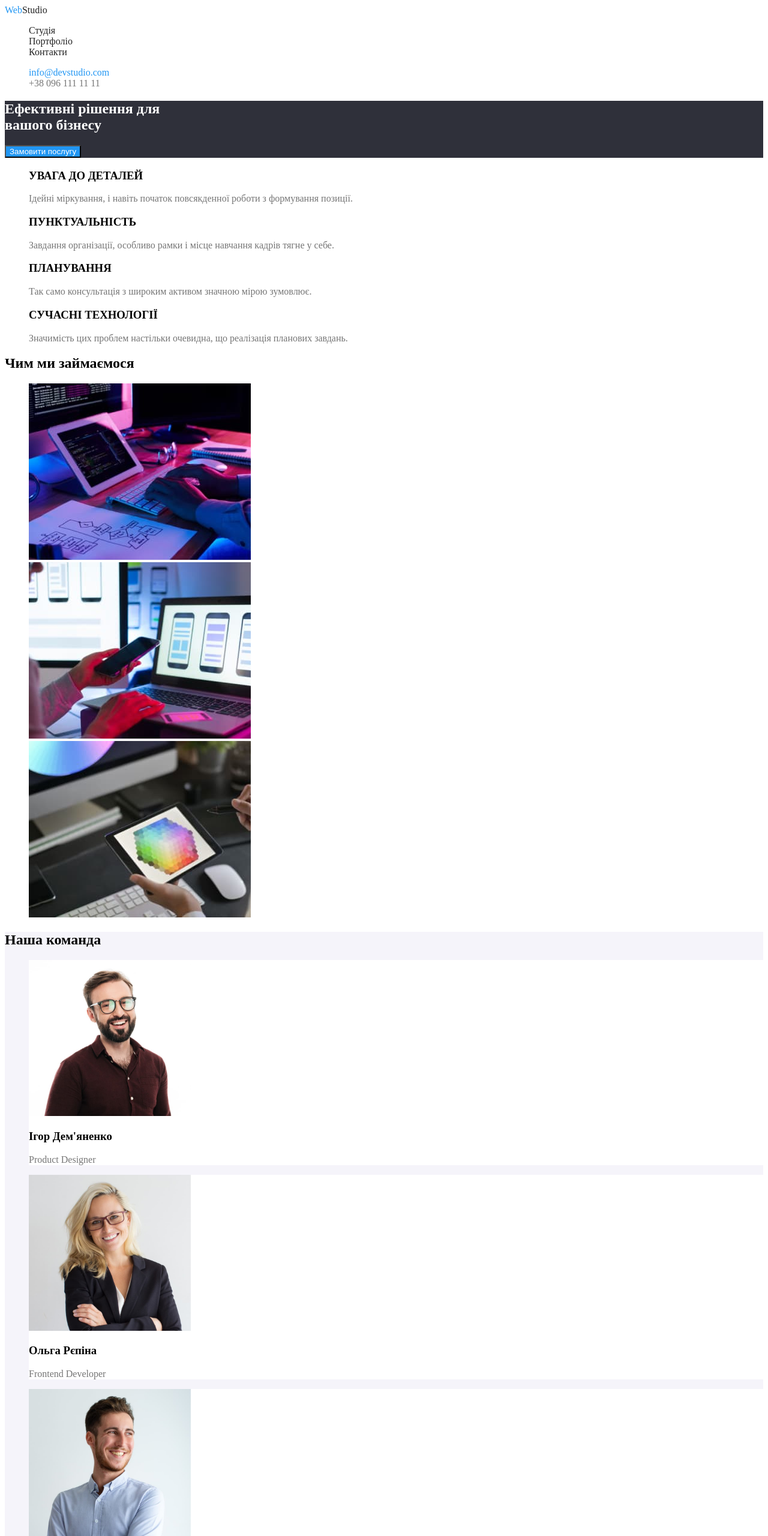
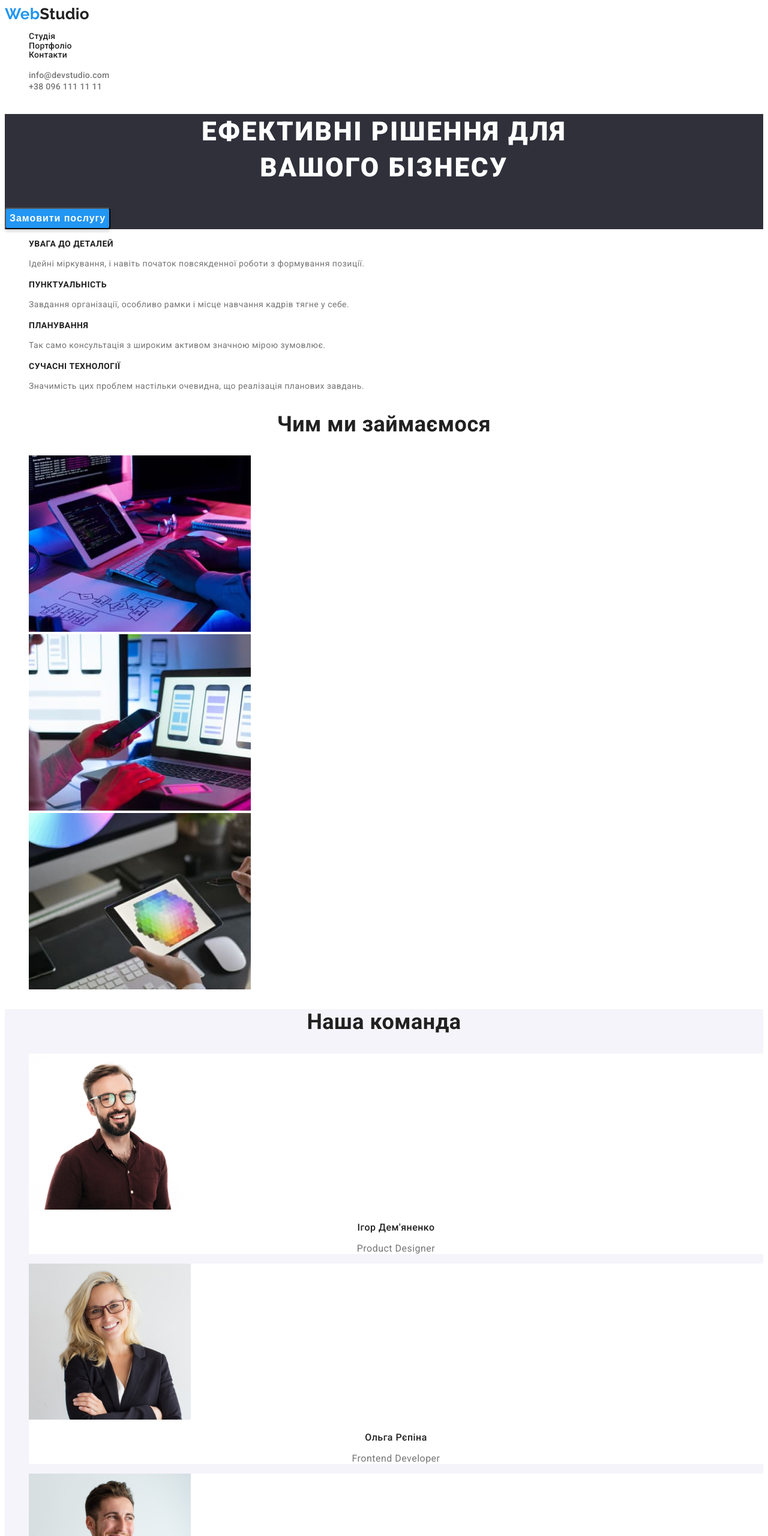
Before and after one commit to Kap-Kate/goit-markup-hw-02, a plain HTML site: page index.html in a window 1280 px wide. Shown: the top 2560 px of the page at 60% size. Drawn offline with Linux system fonts and the light colour scheme.

Commit message:
added fonts

```diff
--- a/css/styles.css
+++ b/css/styles.css
@@ -1,16 +1,16 @@
-/* головний колір шрифта #212121 */
-/* другорядний колір шрифта #757575 */
-/* акцент шрифт #2196F3  */
-/* background-color 1: #2F303A  */
-/* background-color 2 #F5F5F5*/
-/* background-color team 3 #F5F4FA; */
-/*  */
 :root {
-    --color-text-primery: #212121;
+    --color-text-primary: #212121;
     --color-text-secondary: #757575;
+    --color-akcent: #2196F3;
+    --background-color-primary: #FFFFFF;
+    --background-color-secondary: #F5F4FA;
+    --background-color-akcent: #2F303A;
 }
 body {
-    background-color: #FFFFFF;
+    color: var(--color-text-primary);
+    background-color: var(--background-color-primary);
+    font-family: Roboto, sans-serif;
+    letter-spacing: 0.03em;
 }
 a {
     text-decoration: none;
@@ -19,73 +19,184 @@ ul {
     list-style: none;
 }
 .logo {
-    color: #2196F3;
+    color: var(--color-akcent);
+    font-family: Raleway, sans-serif;
+    font-weight: 700;
+    font-size: 26px;
+    line-height: 1.2;
 }
 .logo-studio {
-    color: var(--color-text-primery);
+    color: var(--color-text-primary);
+    font-family: Raleway, sans-serif;
+    font-weight: 700;
+    font-size: 26px;
+    line-height: 1.2;
+}
+.main-button {
+    color: var(--background-color-primary);
+    background-color: var(--color-akcent);
+    box-shadow: 0px 4px 4px rgba(0, 0, 0, 0.15);
+    border-radius: 4px;
+    cursor: pointer;
+    font-weight: 700;
+    font-size: 16px;
+    line-height: 1.9;
+    display: flex;
+    align-items: center;
+    text-align: center;
+    letter-spacing: 0.06em;
+}
+/* contacts */
+.contakt-link {
+    color: var(--color-text-secondary);
+    font-weight: 500;
+    font-size: 14px;
+    line-height: 1.1;
+    letter-spacing: 0.02em;
+}
+.contakt-link:hover {
+    color: var(--color-akcent);
+}
+.contakt-link:focus {
+    color: var(--color-akcent);
+}
+
+/* site nav */
+.site-nav-link {
+    font-weight: 500;
+    font-size: 14px;
+    line-height: 1.1;
+    letter-spacing: 0.02em;
+}
+.nav-studio {
+    color: var(--color-text-primary);
+}
+.nav-studio:hover {
+    color: var(--color-akcent);
+}
+.nav-studio:focus {
+    color: var(--color-akcent);
+}
+.nav-page {
+    color: var(--color-text-primary);
+}
+.nav-page:hover {
+    color: var(--color-akcent);
 }
 /* main */
 .main,
 .footer {
-    background-color: #2F303A;
+    background-color: var(--background-color-akcent);
 }
 .main-title {
-    color: #FFFFFF;
+    color: var(--background-color-primary);
+    font-weight: 900;
+    font-size: 44px;
+    line-height: 1.36;
+    text-align: center;
+    letter-spacing: 0.06em;
+    text-transform: uppercase;
 }
 .button {
-    color: #FFFFFF;
-    background-color: #2196F3;
+    color: var(--background-color-primary);
+    background-color: var(--background-color-secondary);
 }
-/* site nav */
-.nav-studio {
-    color: var(--color-text-primery);
+/*features*/
+.features-title {
+    font-weight: 700;
+    font-size: 14px;
+    line-height: 16px;
+    text-transform: uppercase;
 }
-.nav-studio:hover {
-    color: #2196F3;
+.section-text {
+    color: var(--color-text-secondary);
+    font-weight: 400;
+    font-size: 14px;
+    line-height: 1.7;
 }
-.nav-studio:focus {
-    color: #2196F3;
-}
-.nav-page {
-    color: var(--color-text-primery);
-}
+/* what we do */
 .section-title {
-    color: var(--color-text-primery);
+    color: var(--color-text-primary);
+    font-weight: 700;
+    font-size: 36px;
+    line-height: 1.2;
+    text-align: center;
 }
 /* our team */
 .section {
-    background-color: #F5F4FA;
+    background-color: var(--background-color-secondary);
 }
 .section-image {
-    background-color: #FFFFFF;
+    background-color: var(--background-color-primary);
 }
-.section-text {
+.members-name {
+    color: var(--color-text-primary);
+    font-weight: 500;
+    font-size: 16px;
+    line-height: 1.2;
+    text-align: center;
+}
+.section-position {
     color: var(--color-text-secondary);
-}
-/* contacts */
-.link-tel {
-    color: var(--color-text-secondary);
-}
-.link-mail {
-    color: #2196F3;
+    font-weight: 400;
+    font-size: 16px;
+    line-height: 1.2;
+    text-align: center;
 }
 /* portfolio */
-.section-color {
-    background-color: #F5F4FA;
+.button {
+    color: var(--background-color-primary);
+    background-color: var(--background-color-secondary);
+    font-family: inherit;
+    font-weight: 700;
+    font-size: 16px;
+    line-height: 1.9;
+    display: flex;
+    align-items: center;
+    text-align: center;
+    letter-spacing: 0.06em;
+    cursor: pointer;
 }
-.function-color {
-    background-color: #FFFFFF;
+.button-portfolio:hover {
+    background-color: var(--background-color-secondary);
+    background-color: var(--color-akcent);
 }
-.section-color-all {
-    background-color: #2196F3;
+.button-portfolio:focus {
+    background-color: var(--background-color-secondary);
+    background-color: var(--color-akcent);
 }
-/* footer */
+ /* footer */
+.footer {
+}
+.logo-footer {
+    color: var(--color-akcent);
+    font-family: Raleway, sans-serif;
+    font-weight: 700;
+    font-size: 26px;
+    line-height: 1.2;
+}
 .logo-studiof {
-    color: #FFFFFF;
+    color: var(--background-color-primary);
+    font-family: Raleway, sans-serif;
+    font-weight: 700;
+    font-size: 26px;
+    line-height: 1.2;
 }
 .footer-adress {
-    color: #FFFFFF;
+    color: var(--background-color-primary);
+    font-style: normal;
+    font-weight: 400;
+    font-size: 14px;
+    line-height: 1.7;
 }
 .footer-info {
     color: rgba(255, 255, 255, 0.6);
+    font-style: normal;
+    font-weight: 400;
+    font-size: 14px;
+    line-height: 1.7;
 }
+.footer-info:hover,
+.footer-info:focus {
+    color: var(--color-akcent);
+}
--- a/index.html
+++ b/index.html
@@ -5,13 +5,17 @@
     <meta http-equiv="X-UA-Compatible" content="IE=edge">
     <meta name="viewport" content="width=device-width, initial-scale=1.0">
     <title>webstudio</title>
+    <link rel="preconnect" href="https://fonts.googleapis.com">
+    <link rel="preconnect" href="https://fonts.gstatic.com" crossorigin>
+    <link href="https://fonts.googleapis.com/css2?family=Raleway:wght@700&family=Roboto:wght@400;500;700;900&display=swap"
+      rel="stylesheet">
     <link rel="stylesheet" href="./css/styles.css">
 </head>
 <body>
    <!--header-->
      <header>
-      <nav>
-        <a href="WebStudio" class="logo">Web<span class="logo-studio">Studio</span></a>
+      <nav class="site-nav-link">
+        <a href="./index.html" class="logo">Web<span class="logo-studio">Studio</span></a>
         <ul>
           <li><a href="Студія" class="nav-studio">Студія</a></li>
           <li><a href="./portfolio.html" class="nav-page">Портфоліо</a></li>
@@ -19,39 +23,39 @@
         </ul>
       </nav>
       <ul>
-        <li><a href="mailto:info@devstudio.com" class="link-mail">info@devstudio.com</a></li>
-        <li><a href="tel:+380961111111" class="link-tel">+38 096 111 11 11</a></li>
+        <li><a href="mailto:info@devstudio.com" class="contakt-link">info@devstudio.com</a></li>
+        <li><a href="tel:+380961111111" class="contakt-link">+38 096 111 11 11</a></li>
       </ul>
     </header>
    <!--main-->
    <main>
       <section class="main">
         <h1 class="main-title">Ефективні рішення для <br> вашого бізнесу</h1>
-        <button type="button" class="button">Замовити послугу</button>
+        <button type="button" class="main-button">Замовити послугу</button>
       </section>
       <!--features-->
       <section>
         <ul>
           <li>
-            <h3>УВАГА ДО ДЕТАЛЕЙ</h3>
+            <h3 class="features-title">УВАГА ДО ДЕТАЛЕЙ</h3>
             <p class="section-text">
               Ідейні міркування, і навіть початок повсякденної роботи з формування позиції.
             </p>
           </li>
           <li>
-            <h3>ПУНКТУАЛЬНІСТЬ</h3>
+            <h3 class="features-title">ПУНКТУАЛЬНІСТЬ</h3>
             <p class="section-text">
               Завдання організації, особливо рамки і місце навчання кадрів тягне у себе.
             </p>
           </li>
           <li>
-            <h3>ПЛАНУВАННЯ</h3>
+            <h3 class="features-title">ПЛАНУВАННЯ</h3>
             <p class="section-text">
               Так само консультація з широким активом значною мірою зумовлює.
             </p>
           </li>
           <li>
-            <h3>СУЧАСНІ ТЕХНОЛОГІЇ</h3>
+            <h3 class="features-title">СУЧАСНІ ТЕХНОЛОГІЇ</h3>
             <p class="section-text">
               Значимість цих проблем настільки очевидна, що реалізація планових завдань.
             </p>
@@ -60,7 +64,7 @@
       </section>
       <!--What we do-->
       <section>
-        <h2>Чим ми займаємося</h2>
+        <h2 class="section-title">Чим ми займаємося</h2>
         <ul>
           <li><img src="img/box1.jpg" alt="програміст працює за комп'ютером" width="370"></li>
           <li><img src="img/box2.jpg" alt="дизайнер розробляє мобільний додаток" width="370"></li>
@@ -69,34 +73,34 @@
       </section>
       <!--Our team-->
       <section class="section">
-        <h2>Наша команда</h2>
+        <h2 class="section-title">Наша команда</h2>
         <ul>
           <li class="section-image">
             <img src="img/img.jpg" alt="Дизайнер продукту" width="270">
-            <h3>Ігор Дем'яненко</h3>
-            <p class="section-text">Product Designer</p>
+            <h3 class="members-name">Ігор Дем'яненко</h3>
+            <p class="section-position">Product Designer</p>
           </li>
           <li class="section-image">
             <img src="img/img-2.jpg" alt="Розробник інтерфейсу" width="270">
-            <h3>Ольга Рєпіна</h3>
-            <p class="section-text">Frontend Developer</p>
+            <h3 class="members-name">Ольга Рєпіна</h3>
+            <p class="section-position">Frontend Developer</p>
           </li>
           <li class="section-image">
             <img src="img/img-3.jpg" alt="Відділ маркетингу" width="270">
-            <h3>Микола Тарасов</h3>
-            <p class="section-text">Marketing</p>
+            <h3 class="members-name">Микола Тарасов</h3>
+            <p class="section-position">Marketing</p>
           </li>
           <li class="section-image">
             <img src="img/img-4.jpg" alt="Дизайнер інтерфейсу користувача" width="270">
-            <h3>Михайло Єрмаков</h3>
-            <p class="section-text">UI Designer</p>
+            <h3 class="members-name">Михайло Єрмаков</h3>
+            <p class="section-position">UI Designer</p>
           </li>
         </ul>
       </section>
    </main>
    <!--footer-->
     <footer class="footer">
-      <h3 ><a href="./index.html" class="logo">Web<span class="logo-studiof">Studio</span></a></h3>
+      <h3><a href="./index.html" class="logo-footer">Web<span class="logo-studiof">Studio</span></a></h3>
       <address>
         <p class="footer-adress">м. Київ, пр-т Лесі Українки, 26</p>
         <ul>
```
Also changed, not shown: portfolio.html (+41 -20 lines), .prettierrc.json.
